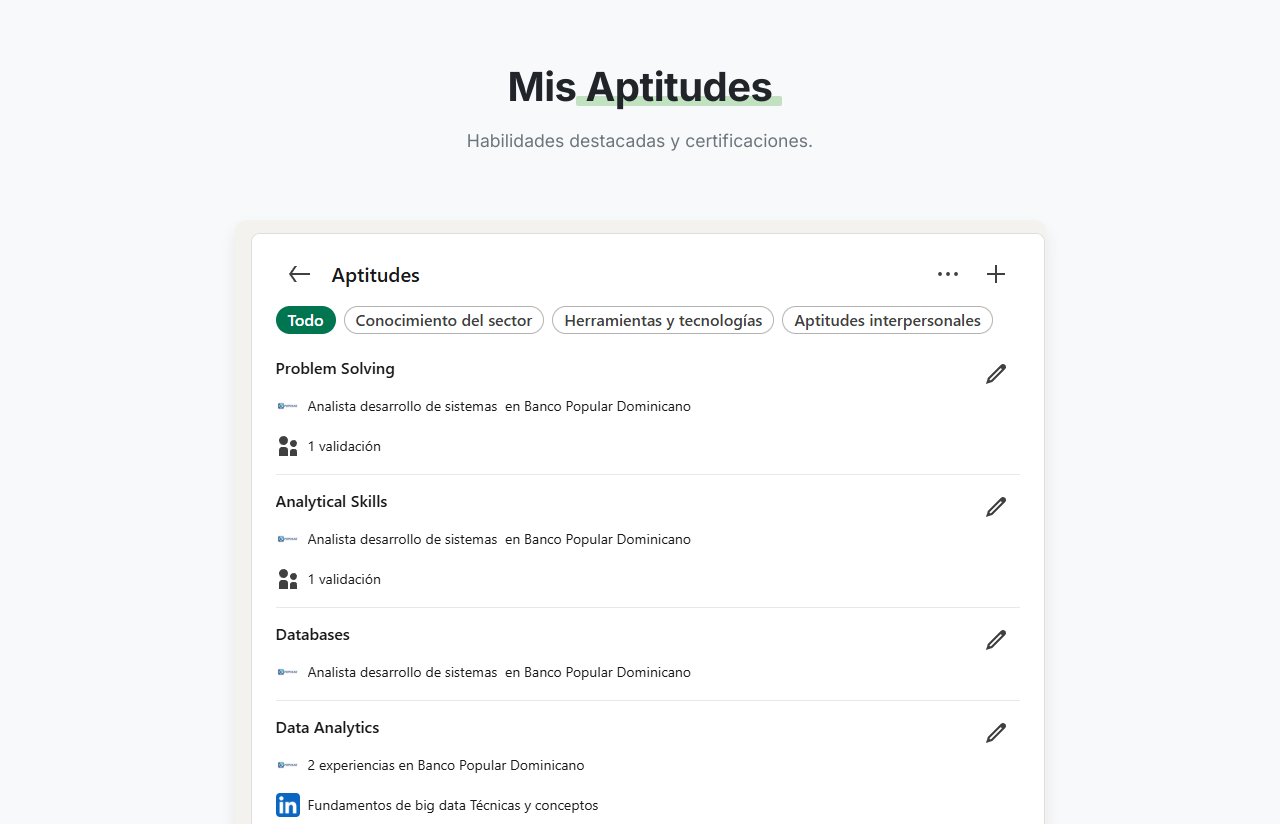
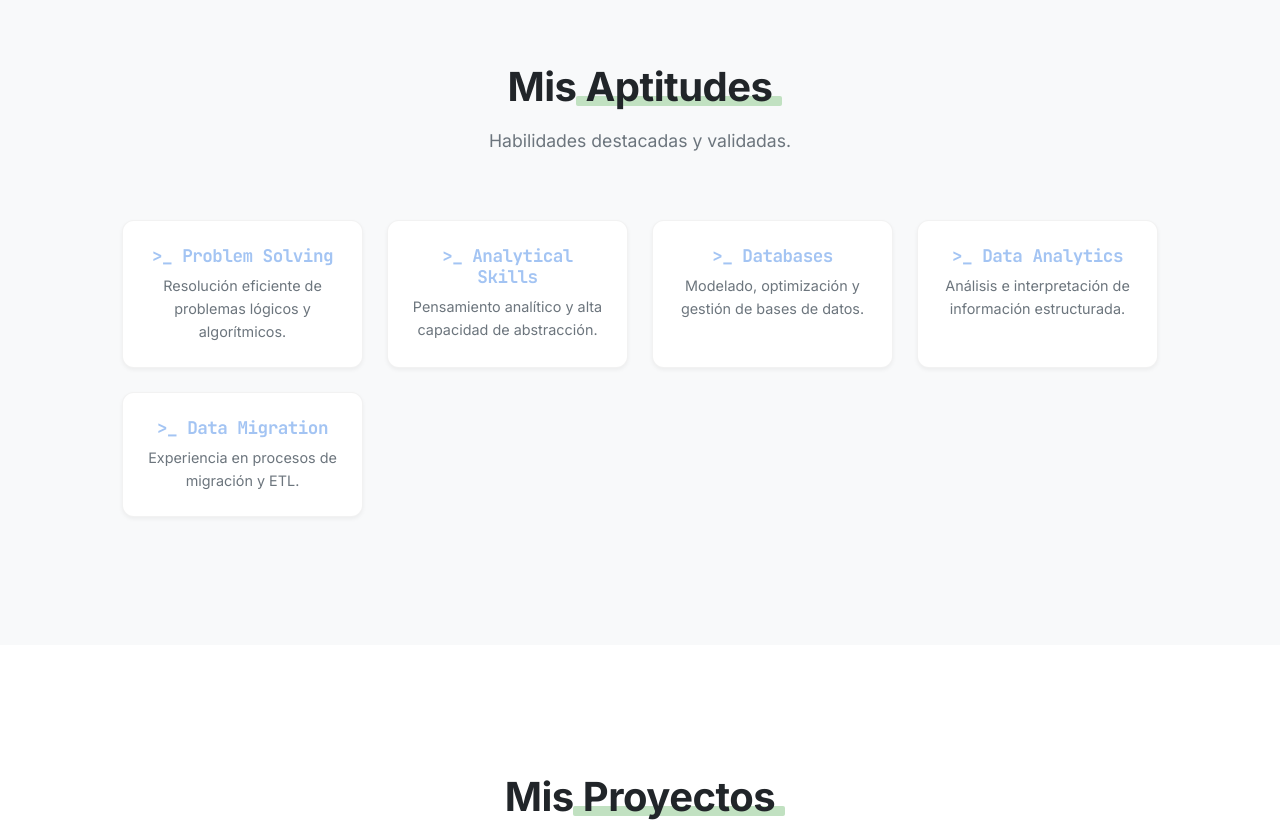
Before and after one commit to niko-londono/Landing-Page, a website built with Vite: page index.html in a window 1280 px wide. Shown: the part 1580-2404 px from the top of the page. Built offline with nearby package versions, Linux system fonts and the light colour scheme.

Commit message:
actualizar datos

```diff
--- a/index.html
+++ b/index.html
@@ -93,15 +93,34 @@
           </div>
         </section>
 
-        <!-- Aptitudes / Certifications Section -->
+        <!-- Aptitudes Section -->
         <section id="aptitudes" class="projects">
            <div class="container">
              <div class="section-header">
                <h2 class="section-title">Mis <span>Aptitudes</span></h2>
-               <p class="section-subtitle">Habilidades destacadas y certificaciones.</p>
+               <p class="section-subtitle">Habilidades destacadas y validadas.</p>
              </div>
-             <div style="display: flex; justify-content: center;">
-                <img src="/fotos/Captura%20de%20pantalla%20APTITUDES.png" alt="Aptitudes" style="max-width: 100%; border-radius: var(--border-radius); box-shadow: var(--shadow-md);" />
+             <div class="aptitudes-grid" style="display: grid; grid-template-columns: repeat(auto-fit, minmax(200px, 1fr)); gap: 1.5rem;">
+                <div class="aptitude-card" style="background-color: var(--bg-surface); padding: 1.5rem; border-radius: var(--border-radius); box-shadow: var(--shadow-sm); border: 1px solid rgba(0,0,0,0.05); text-align: center; transition: var(--transition);">
+                  <h3 style="font-family: var(--font-code); font-size: 1.1rem; color: var(--accent-primary); margin-bottom: 0.5rem;">>_ Problem Solving</h3>
+                  <p style="color: var(--text-muted); font-size: 0.9rem;">Resolución eficiente de problemas lógicos y algorítmicos.</p>
+                </div>
+                <div class="aptitude-card" style="background-color: var(--bg-surface); padding: 1.5rem; border-radius: var(--border-radius); box-shadow: var(--shadow-sm); border: 1px solid rgba(0,0,0,0.05); text-align: center; transition: var(--transition);">
+                  <h3 style="font-family: var(--font-code); font-size: 1.1rem; color: var(--accent-primary); margin-bottom: 0.5rem;">>_ Analytical Skills</h3>
+                  <p style="color: var(--text-muted); font-size: 0.9rem;">Pensamiento analítico y alta capacidad de abstracción.</p>
+                </div>
+                <div class="aptitude-card" style="background-color: var(--bg-surface); padding: 1.5rem; border-radius: var(--border-radius); box-shadow: var(--shadow-sm); border: 1px solid rgba(0,0,0,0.05); text-align: center; transition: var(--transition);">
+                  <h3 style="font-family: var(--font-code); font-size: 1.1rem; color: var(--accent-primary); margin-bottom: 0.5rem;">>_ Databases</h3>
+                  <p style="color: var(--text-muted); font-size: 0.9rem;">Modelado, optimización y gestión de bases de datos.</p>
+                </div>
+                <div class="aptitude-card" style="background-color: var(--bg-surface); padding: 1.5rem; border-radius: var(--border-radius); box-shadow: var(--shadow-sm); border: 1px solid rgba(0,0,0,0.05); text-align: center; transition: var(--transition);">
+                  <h3 style="font-family: var(--font-code); font-size: 1.1rem; color: var(--accent-primary); margin-bottom: 0.5rem;">>_ Data Analytics</h3>
+                  <p style="color: var(--text-muted); font-size: 0.9rem;">Análisis e interpretación de información estructurada.</p>
+                </div>
+                <div class="aptitude-card" style="background-color: var(--bg-surface); padding: 1.5rem; border-radius: var(--border-radius); box-shadow: var(--shadow-sm); border: 1px solid rgba(0,0,0,0.05); text-align: center; transition: var(--transition);">
+                  <h3 style="font-family: var(--font-code); font-size: 1.1rem; color: var(--accent-primary); margin-bottom: 0.5rem;">>_ Data Migration</h3>
+                  <p style="color: var(--text-muted); font-size: 0.9rem;">Experiencia en procesos de migración y ETL.</p>
+                </div>
              </div>
            </div>
         </section>
```
Also changed, not shown: src/style.css (+4 -0 lines).
